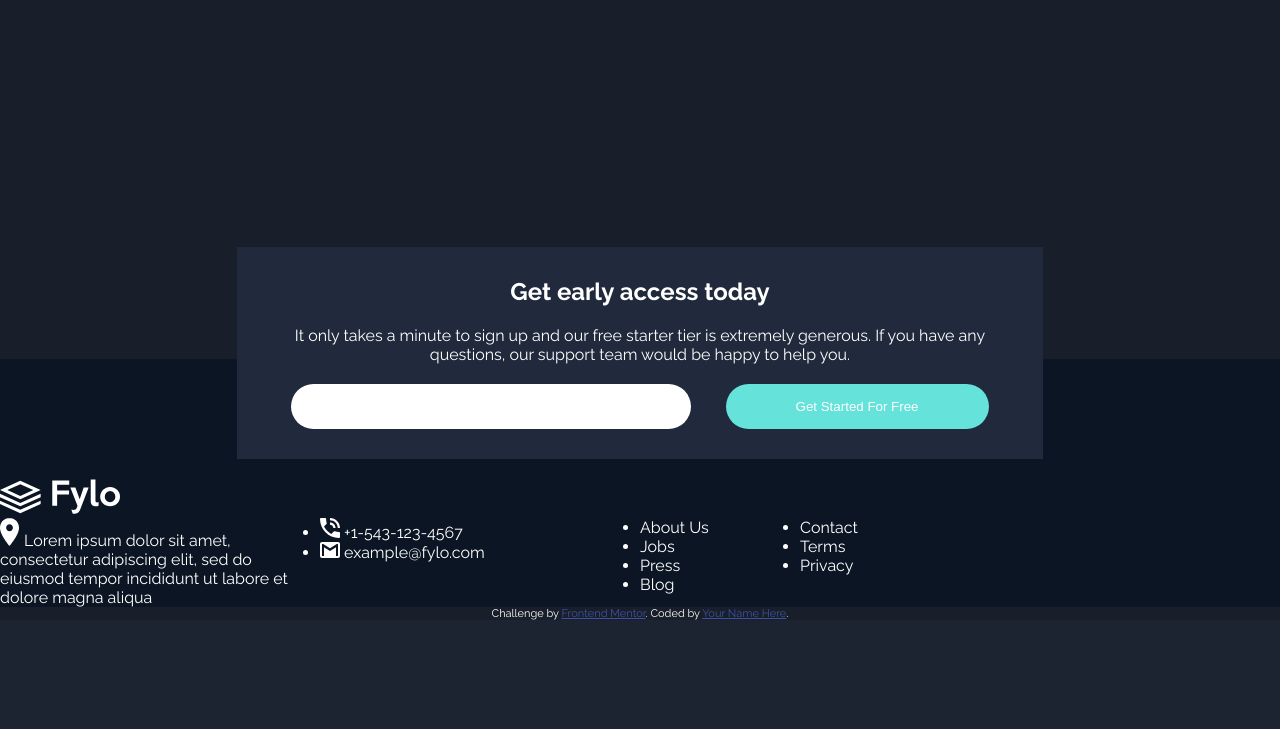
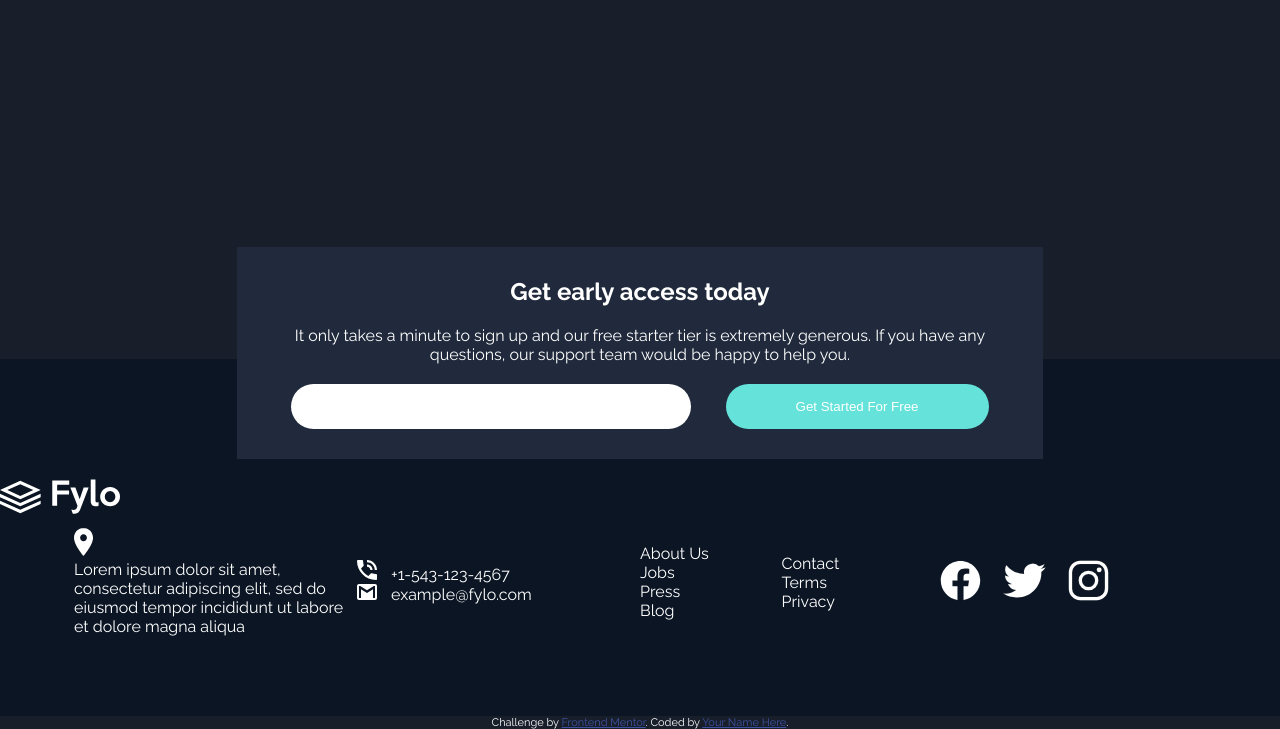
Before and after one commit to abe-m1/filo-dark-theme-landing-page, a website: page index.html in a window 1280 px wide. Shown: the part 2074-2803 px from the top of the page. Before the commit the page ends 2694 px from the top, so only its background shows below. Drawn offline with nearby package versions, Linux system fonts and the light colour scheme.

Commit message:
basic mobile styles

```diff
--- a/index.html
+++ b/index.html
@@ -151,11 +151,16 @@
     <footer class="footer">
       <img class="logo" src="images/logo.svg" alt="" />
       <div class="footer-content">
-        <p class="footer-text">
-          <img class="icon" src="images/icon-location.svg" alt="" />
-          Lorem ipsum dolor sit amet, consectetur adipiscing elit, sed do
-          eiusmod tempor incididunt ut labore et dolore magna aliqua
-        </p>
+        <div class="footer-text">
+          <span>
+            <img class="icon" src="images/icon-location.svg" alt="" />
+          </span>
+          <p>
+            Lorem ipsum dolor sit amet, consectetur adipiscing elit, sed do
+            eiusmod tempor incididunt ut labore et dolore magna aliqua
+          </p>
+        </div>
+
         <ul class="footer-contact">
           <li>
             <img class="icon" src="images/icon-phone.svg" alt="" />
@@ -177,7 +182,11 @@
           <li>Terms</li>
           <li>Privacy</li>
         </ul>
-        <div class="footer-social"></div>
+        <div class="footer-social">
+          <ion-icon name="logo-facebook"></ion-icon>
+          <ion-icon name="logo-twitter"></ion-icon>
+          <ion-icon name="logo-instagram"></ion-icon>
+        </div>
       </div>
     </footer>
 
@@ -190,4 +199,5 @@
       </p>
     </footer>
   </body>
+  <script src="https://unpkg.com/ionicons@5.1.2/dist/ionicons.js"></script>
 </html>
--- a/scss/main.scss
+++ b/scss/main.scss
@@ -142,6 +142,10 @@ body {
   justify-items: center;
   margin: auto;
   margin-bottom: 10rem;
+
+  @include respond(phone) {
+    display: block;
+  }
 }
 
 .box {
@@ -161,6 +165,10 @@ body {
   justify-content: center;
   align-items: center;
   margin-bottom: 10rem;
+
+  @include respond(phone) {
+    display: block;
+  }
 }
 
 .left {
@@ -175,6 +183,10 @@ body {
   display: flex;
   justify-content: center;
   margin-bottom: 15rem;
+
+  @include respond(phone) {
+    display: block;
+  }
 }
 .testimonial-box {
   width: 30%;
@@ -183,6 +195,10 @@ body {
 
   &:not(:last-child) {
     margin-right: 2rem;
+  }
+
+  @include respond(phone) {
+    width: 90%;
   }
 }
 
@@ -222,19 +238,34 @@ body {
   height: 4.5rem;
   border-radius: 100px;
   border: none;
+
+  @include respond(phone) {
+    width: 80%;
+  }
 }
 
 .footer {
   background-color: $footerDarkBlue;
   padding-top: 12rem;
+  padding-bottom: 7rem;
 }
 
 .icon {
   width: 2rem;
+  margin-right: 1rem;
 }
 
 .footer-content {
   display: flex;
+  width: 90%;
+  margin: auto;
+  justify-content: center;
+  align-items: center;
+  padding: 1rem;
+
+  @include respond(phone) {
+    display: block;
+  }
 }
 
 .footer-text {
@@ -243,17 +274,31 @@ body {
 
 .footer-contact {
   flex: 2;
+  list-style: none;
 }
 
 .footer-info {
   flex: 1;
+  list-style: none;
 }
 .footer-general {
   flex: 1;
+  list-style: none;
 }
 .footer-social {
   flex: 2;
 }
+
+ion-icon {
+  font-size: 45px;
+  color: #fff;
+  margin-left: 1.5rem;
+
+  &:not(:last-of-type) {
+    margin-left: 1.5rem;
+  }
+}
+
 .attribution {
   font-size: 11px;
   text-align: center;
```
Also changed, not shown: css/style.css.
